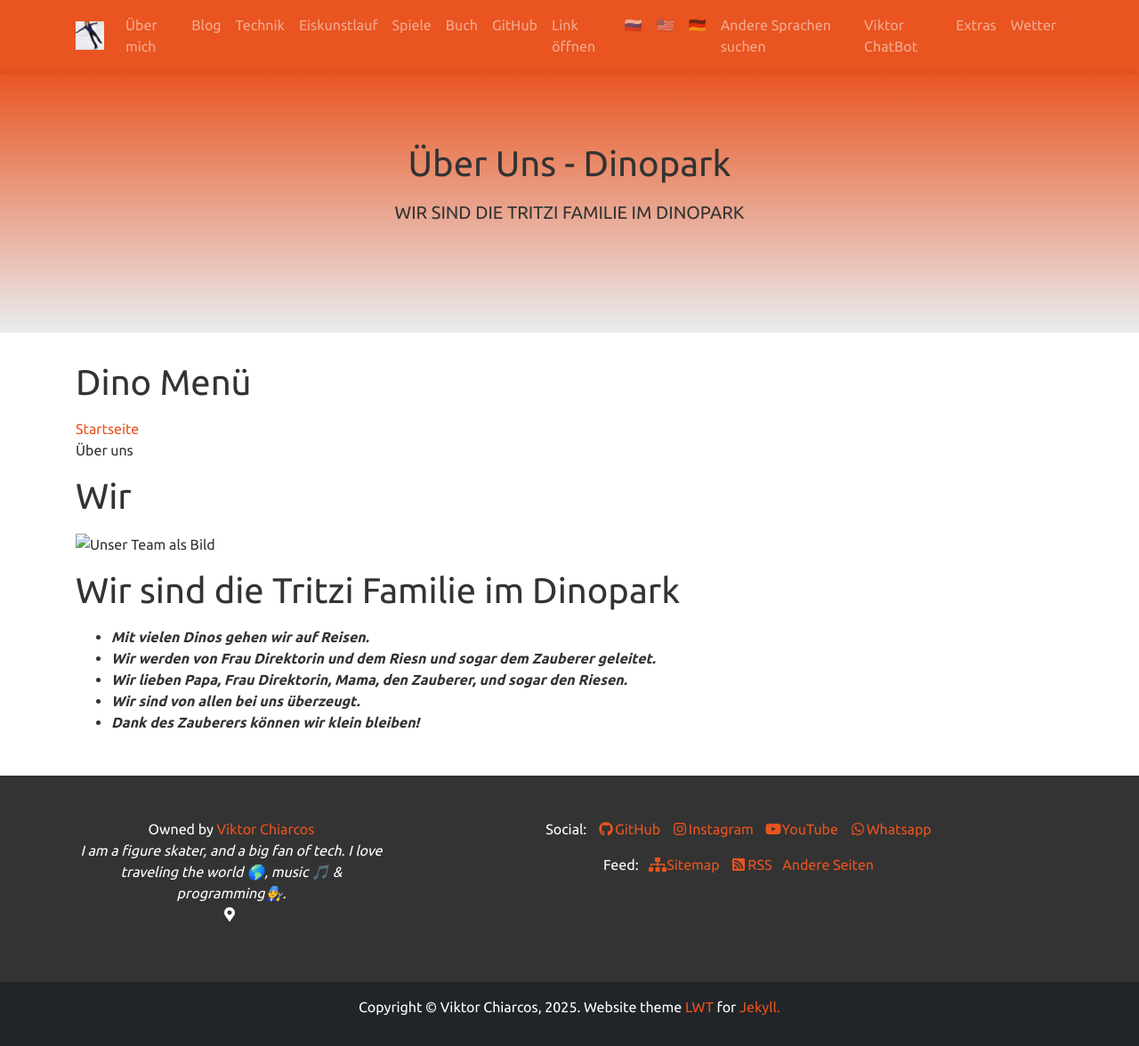
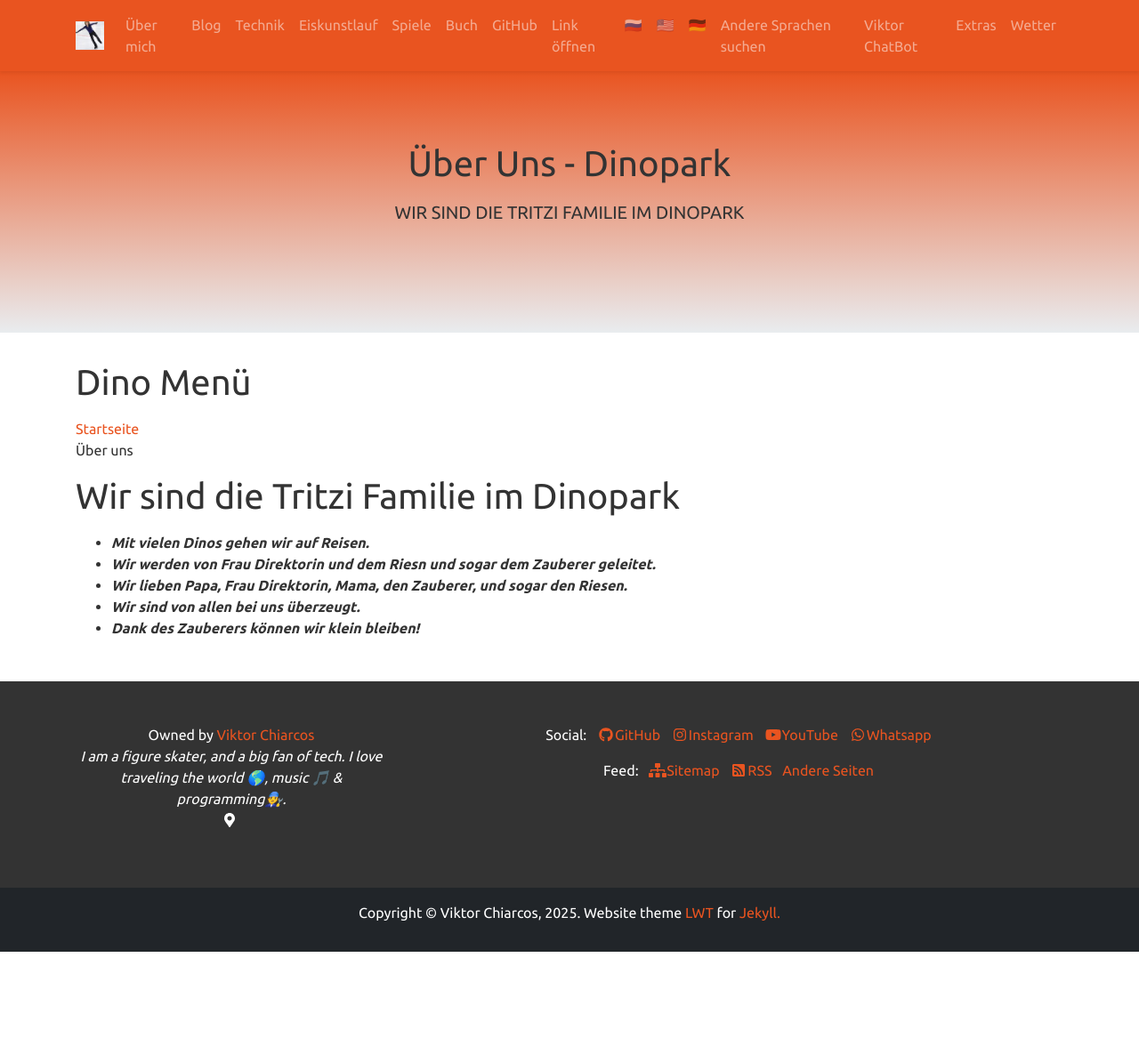
Before and after one commit to viktor-chiarcos/viktor-chiarcos.github.io, a Jekyll site: the page built from _pages/dino-park/welcome.md, in a window 1280 px wide. Shown: the whole page at 89% size. Built offline with Jekyll 4.4.1, drawn with Linux system fonts in a browser that asks for light colours; after the commit the page ends 1070 px from its top, so only the background shows below that.

Commit message:
Update welcome.md

```diff
--- a/_pages/dino-park/welcome.md
+++ b/_pages/dino-park/welcome.md
@@ -13,9 +13,6 @@ action: true
 [Startseite](/dino-park)\
 Über uns
 
-# Wir
-  <img src="Fotos/team1.jpg" alt="Unser Team als Bild" style="width: 50%;"/>
-
 
 # Wir sind die Tritzi Familie im Dinopark
 - ***Mit vielen Dinos gehen wir auf Reisen.***
```
